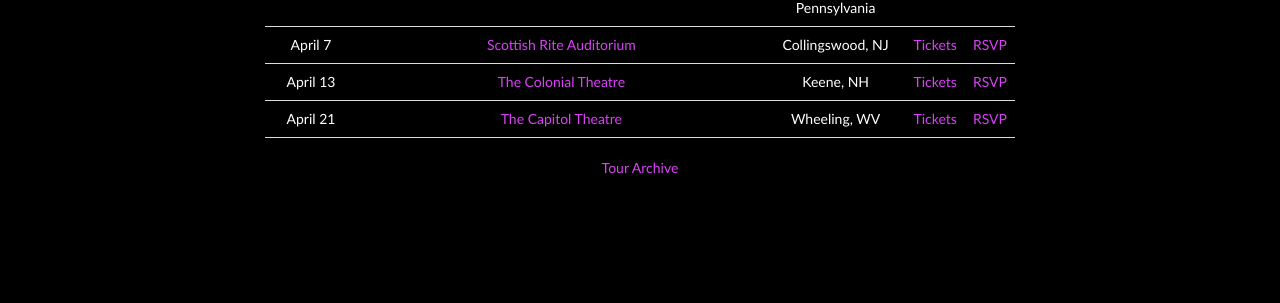
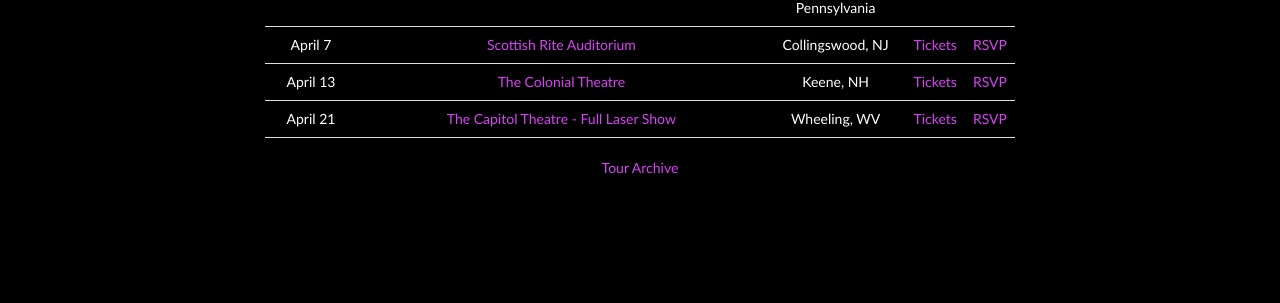
Before and after one commit to machineweb/machineweb.github.io, a Jekyll site: the page built from index.html, in a window 1280 px wide and 900 px high, scrolled down 1799 px. Shown: the part 150-453 px from the top of the window. Built offline with Jekyll 4.4.1, drawn with Linux system fonts in a browser that asks for light colours; comment, search, counter and statistics services are not loaded.

Commit message:
Updated tour

```diff
--- a/_data/tour.yml
+++ b/_data/tour.yml
@@ -3335,7 +3335,7 @@
     order: "1523077200000"
 
   - date: "April 21 2018"
-    venue: "The Capitol Theatre"
+    venue: "The Capitol Theatre - Full Laser Show"
     venue-url: "http://www.capitoltheatrewheeling.com/events/?category=all"
     location: "Wheeling, WV"
     tickets-url: "http://www.capitoltheatrewheeling.com/events/?category=all"
```
